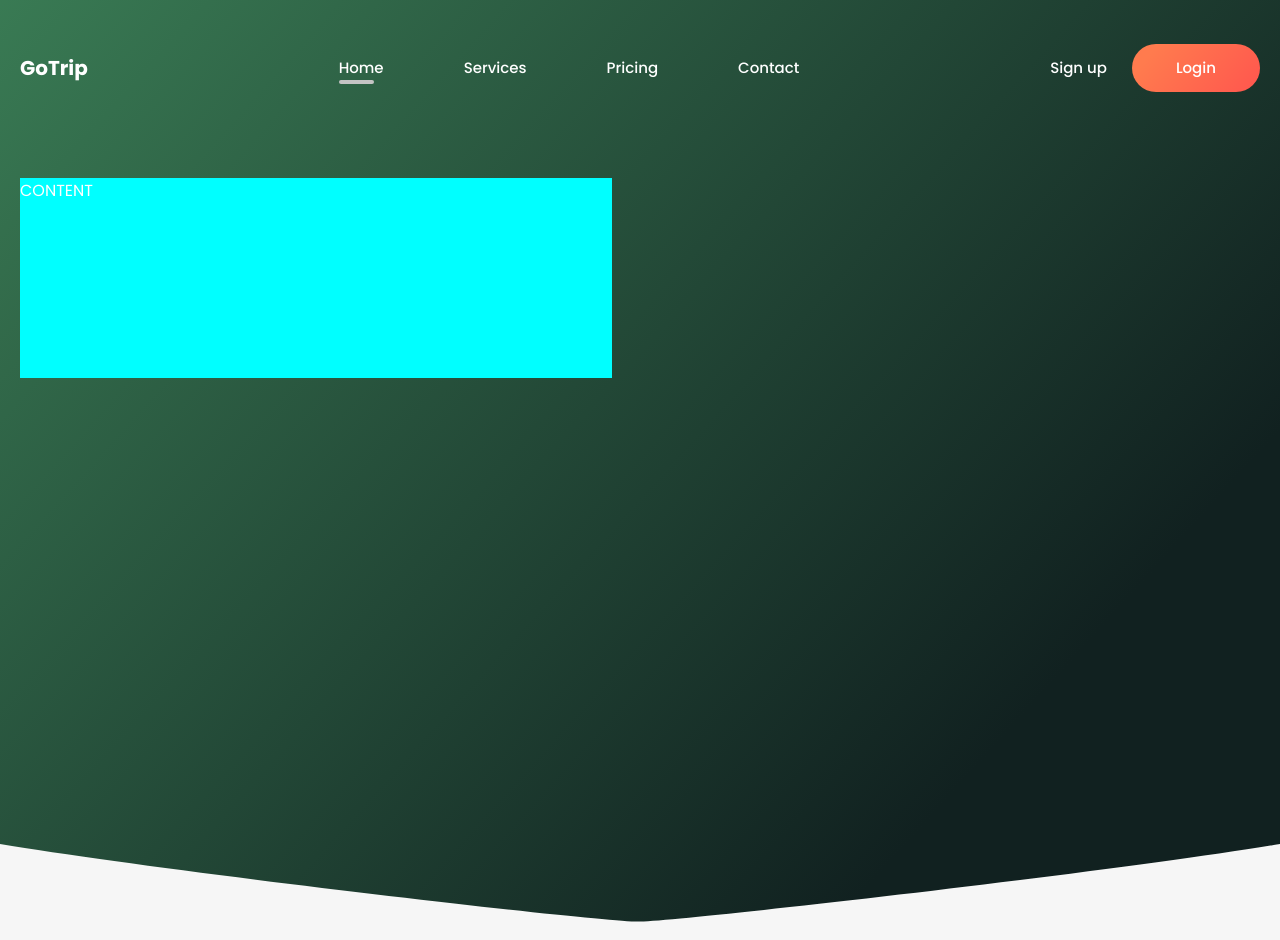
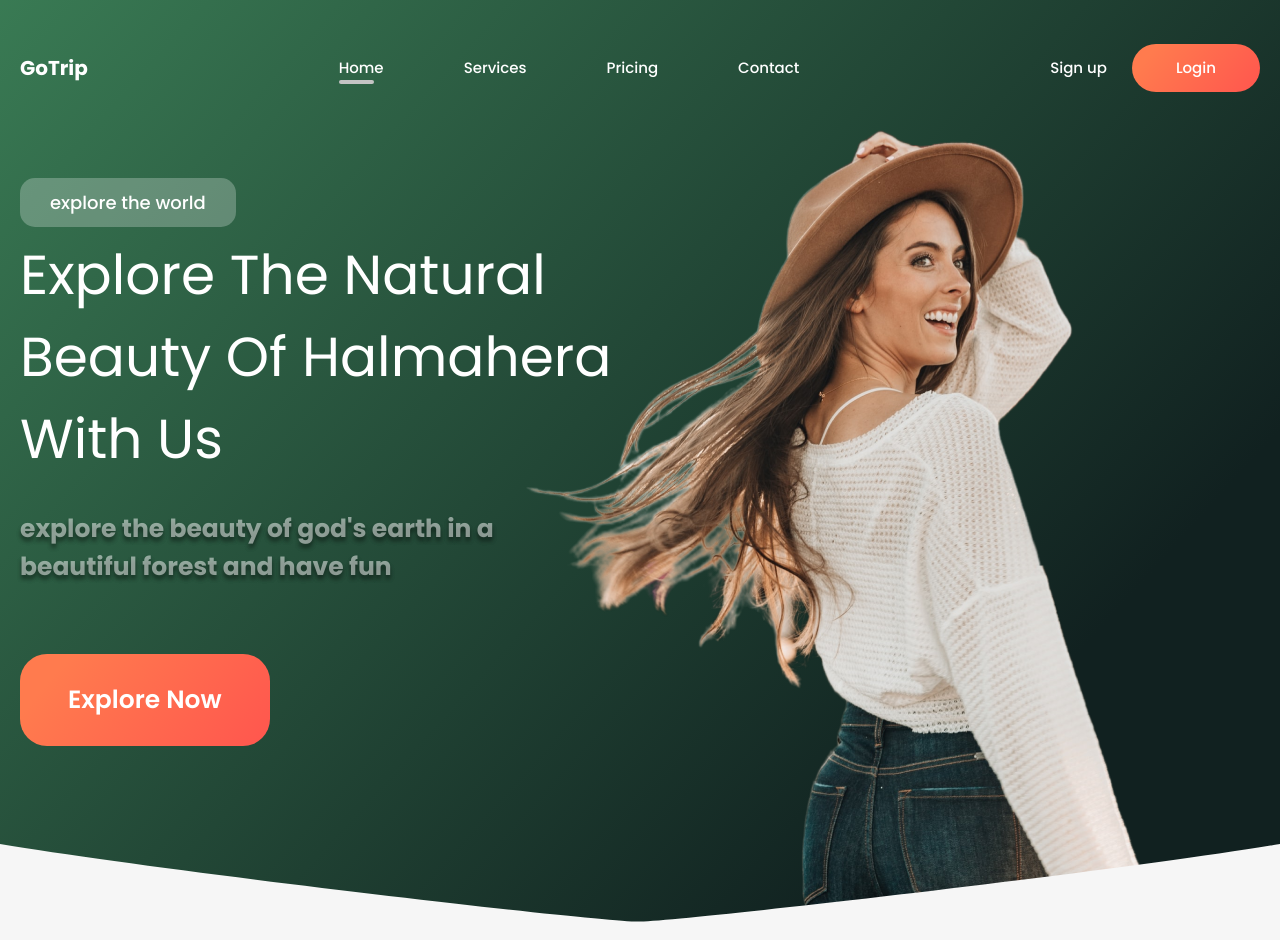
Before and after one commit to A11e5/GoTrip, a plain HTML site: page index.html in a window 1280 px wide. Drawn offline with Linux system fonts and the light colour scheme.

Commit message:
feat: header finished

```diff
--- a/css/styles.css
+++ b/css/styles.css
@@ -50,6 +50,7 @@ body {
     background: linear-gradient(132.05deg, #428E5F -17.38%, #112120 78.4%), #204434;
     padding-top: 44px;
     color: #fff;
+    overflow: hidden;
 }
 
 .header a {
@@ -71,8 +72,28 @@ body {
     margin-bottom: 86px;
 }
 
+.header__row {
+    display: flex;
+}
+
 .header__content {
+    position: relative;
+    z-index: 1;
     max-width: 592px;
+}
+
+.header__img {
+    position: relative;
+    flex-grow: 1;
+}
+
+.header__img img {
+    max-width: unset;
+    position: absolute;
+    top: -175px;
+    right: -100px;
+    width: 894px;
+    height: 940px;
 }
 
 
@@ -149,3 +170,56 @@ body {
     position: relative;
     top: 1px;
 }
+
+
+/* Header content */
+
+.header__content {}
+
+.header__badge {
+    display: inline-block;
+    font-size: 18px;
+    font-weight: 500;
+    line-height: 27px;
+    background: rgba(255, 255, 255, 0.25);
+    border-radius: 15px;
+    padding: 11px 30px;
+    margin-bottom: 7px;
+}
+
+.header__title {
+    font-size: 55px;
+    font-weight: 400;
+    line-height: 82px;
+    margin-bottom: 30px;
+}
+
+.header__text {
+    margin-bottom: 68px;
+    font-size: 25px;
+    font-weight: 700;
+    line-height: 38px;
+    color: rgba(255, 255, 255, 0.5);
+    text-shadow: 0px 4px 4px rgba(0, 0, 0, 0.25), 0px 4px 4px rgba(0, 0, 0, 0.25);
+}
+
+.header__btn {
+    display: inline-block;
+    font-size: 25px;
+    font-weight: 600;
+    line-height: 38px;
+    color: #FEFEFE;
+    padding: 27px 48px;
+    background: linear-gradient(129.54deg, #FF7B4E 15.57%, #FF584E 95.03%);
+    border-radius: 27px;
+}
+
+.header__btn:hover {
+    color: #0F1F1C;
+    transition: color 0.2s ease-in;
+}
+
+.header__btn:active {
+    position: relative;
+    top: 1px;
+}
--- a/index.html
+++ b/index.html
@@ -43,8 +43,18 @@
                     </ul>
                 </nav>
             </div>
-            <div class="header__content">
-                <div class="block">CONTENT</div>
+            <div class="header__row">
+                <div class="header__content">
+                    <div class="header__badge">explore the world</div>
+                    <h1 class="header__title">Explore The Natural Beauty Of Halmahera With Us</h1>
+                    <div class="header__text">
+                        <p>explore the beauty of god's earth in a beautiful forest and have fun</p>
+                    </div>
+                    <a href="#!" class="header__btn">Explore Now</a>
+                </div>
+                <div class="header__img">
+                    <img src="./img/header/header-img.png" alt="Image">
+                </div>
             </div>
         </div>
     </header>
```
